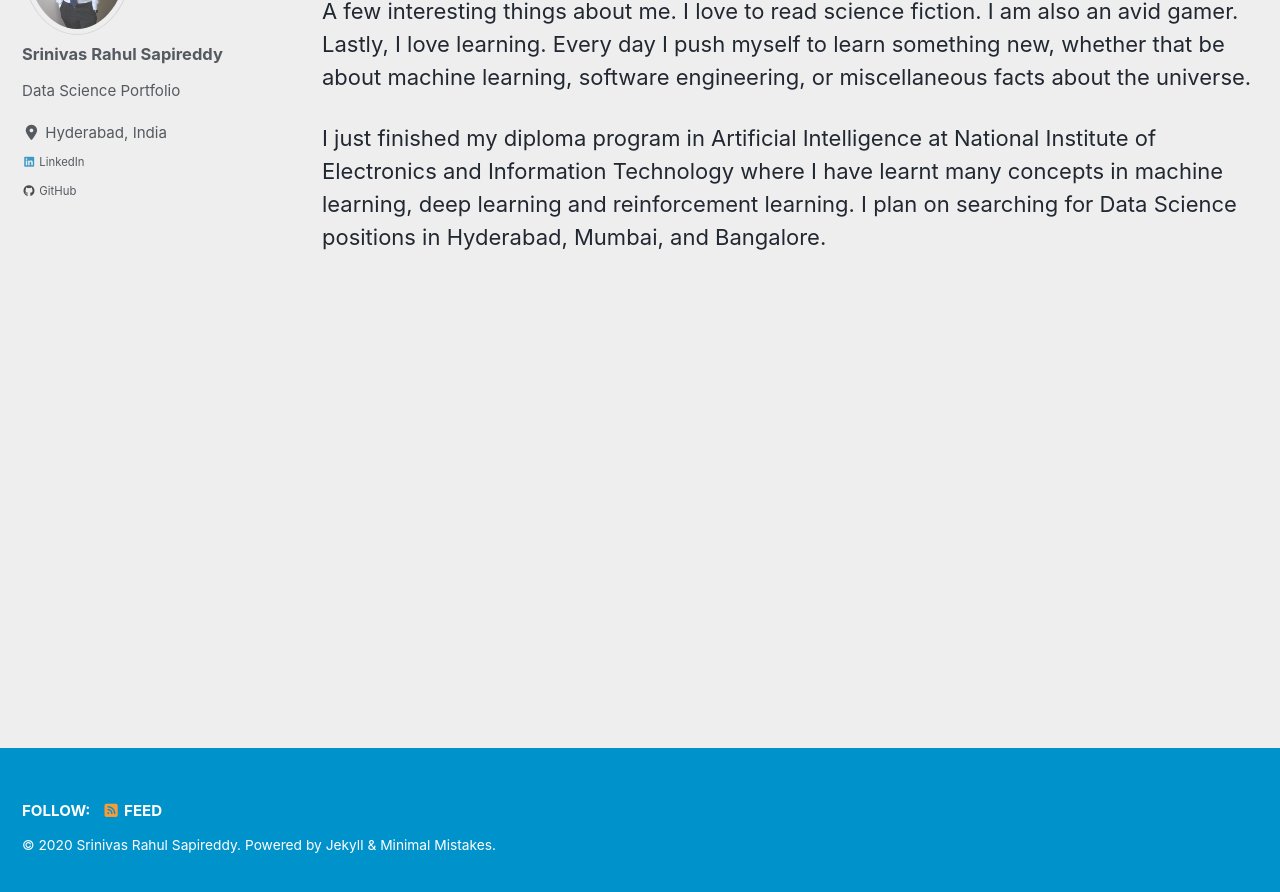
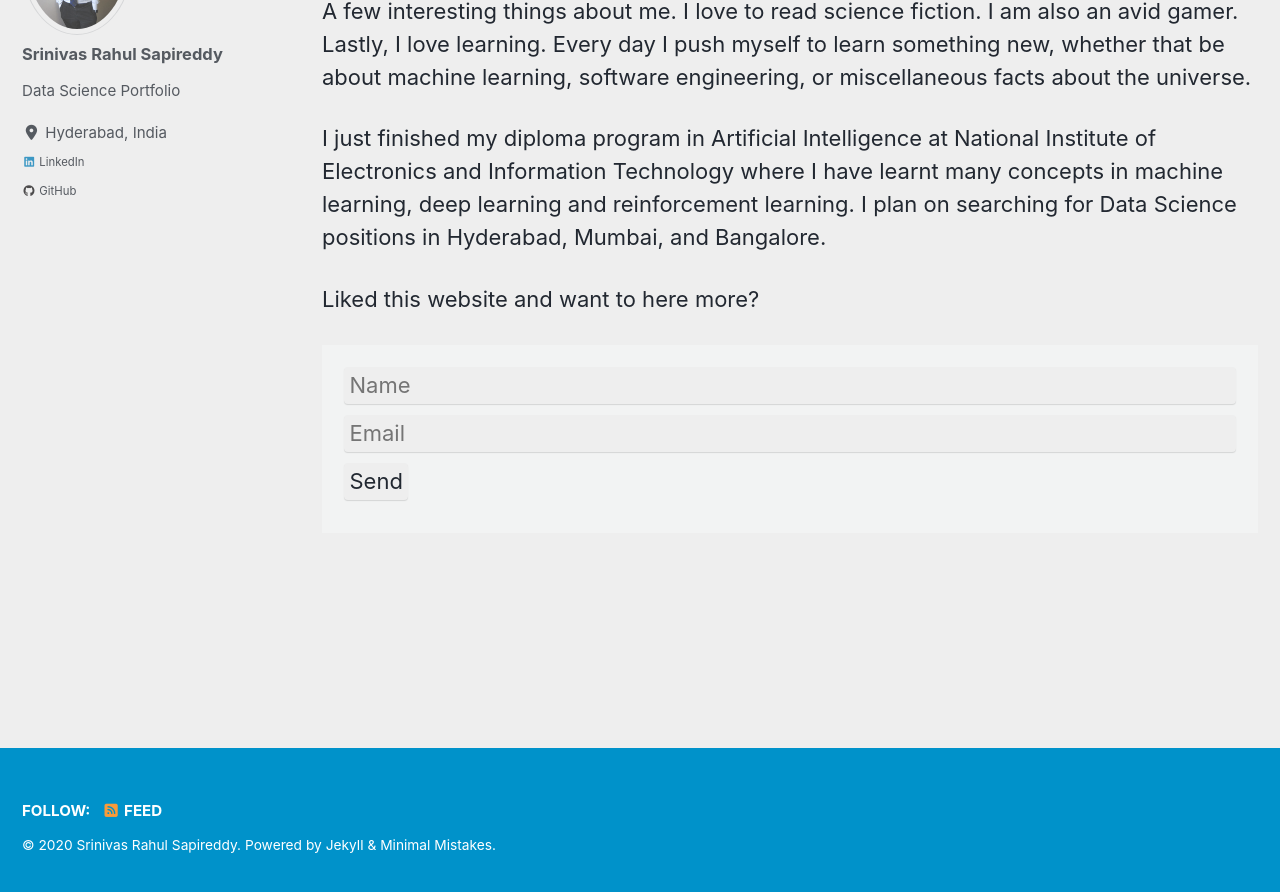
Before and after one commit to srsapireddy/srsapireddy.github.io, a Jekyll site: the page built from _pages/about.md, in a window 1280 px wide and 900 px high, scrolled down 736 px. Shown: the top 892 px of the window. Built offline with Jekyll 4.4.1, drawn with Linux system fonts in a browser that asks for light colours; cached includes are drawn as plain includes; nearby versions of some CDN libraries.

Commit message:
new gith

```diff
--- a/_pages/about.md
+++ b/_pages/about.md
@@ -11,3 +11,11 @@ A few interesting things about me. I love to read science fiction. I am also an
 <br>
 
 I just finished my diploma program in Artificial Intelligence at National Institute of Electronics and Information Technology where I have learnt many concepts in machine learning, deep learning and reinforcement learning. I plan on searching for Data Science positions in Hyderabad, Mumbai, and Bangalore.
+
+Liked this website and want to here more?
+<form action="https://formspree.io/sapireddyrahul@gmail.com"
+      method="POST">
+    <input type="text" placeholder="Name" name="name">
+    <input type="email" placeholder="Email" name="_replyto" required>
+    <input type="submit" value="Send">
+</form>
```
Also changed, not shown: index.html (+0 -8 lines).
